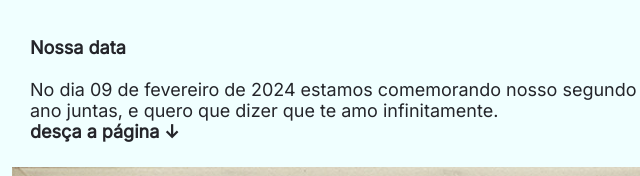
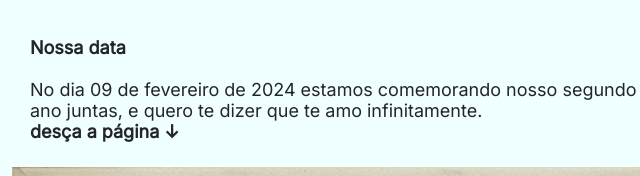
Before and after one commit to galdoistres/gailidoisanos, a plain HTML site: page index.html in a window 1280 px wide. Shown: the part 223-399 px from the top of the page, 295-935 px from the left. Drawn offline with Linux system fonts and the light colour scheme.

Commit message:
Update index.html

```diff
--- a/index.html
+++ b/index.html
@@ -39,7 +39,7 @@
         </div>
     </header>
     <h2 style="padding-top: 25px;">Dois anos de namoro,<br> Aili e Gal.</h2>
-    <p><b>Nossa data</b><br><br>No dia 09 de fevereiro de 2024 estamos comemorando nosso segundo ano juntas, e quero que dizer que te amo infinitamente.<br><b>desça a página ↓</b><br></p>
+    <p><b>Nossa data</b><br><br>No dia 09 de fevereiro de 2024 estamos comemorando nosso segundo ano juntas, e quero te dizer que te amo infinitamente.<br><b>desça a página ↓</b><br></p>
 
         <div>
         <img src="assets/img/nove.JPG">
```
